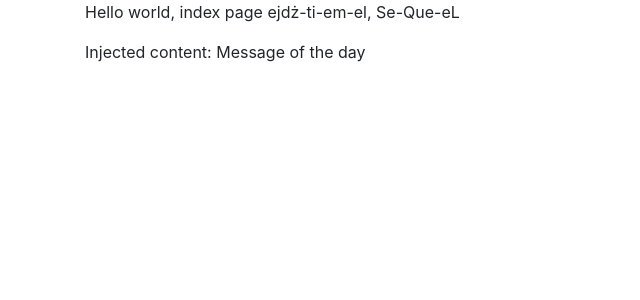
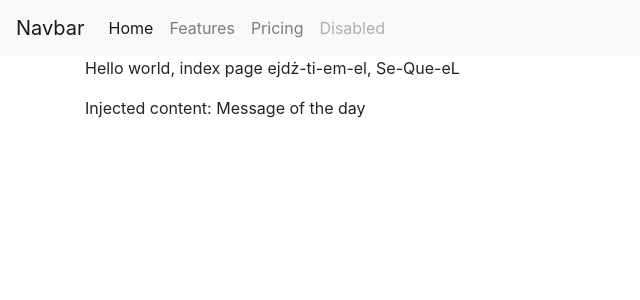
Before and after one commit to JaworskiAleksander/hello_world, a Django app: page / in a window 1280 px wide. Shown: the top 300 px of the page, without its empty margins (0-640 px from the left). Run offline with Django 3.2, Linux system fonts and the light colour scheme; some libraries are stand-ins or nearby versions.

Commit message:
added navbar boilerplate from bootstrap page

```diff
--- a/hello_world_CBV/templates/base.html
+++ b/hello_world_CBV/templates/base.html
@@ -15,6 +15,30 @@
 
 </head>
 <body>
+    <nav class="navbar navbar-expand-lg navbar-light bg-light">
+        <a class="navbar-brand" href="#">Navbar</a>
+        <button class="navbar-toggler" type="button" data-toggle="collapse" data-target="#navbarNav" aria-controls="navbarNav" aria-expanded="false" aria-label="Toggle navigation">
+          <span class="navbar-toggler-icon"></span>
+        </button>
+        <div class="collapse navbar-collapse" id="navbarNav">
+          <ul class="navbar-nav">
+            <li class="nav-item active">
+              <a class="nav-link" href="#">Home <span class="sr-only">(current)</span></a>
+            </li>
+            <li class="nav-item">
+              <a class="nav-link" href="#">Features</a>
+            </li>
+            <li class="nav-item">
+              <a class="nav-link" href="#">Pricing</a>
+            </li>
+            <li class="nav-item">
+              <a class="nav-link disabled" href="#" tabindex="-1" aria-disabled="true">Disabled</a>
+            </li>
+          </ul>
+        </div>
+      </nav>
+
+
     <div class="container">
         {% block body_block %}
 
```
